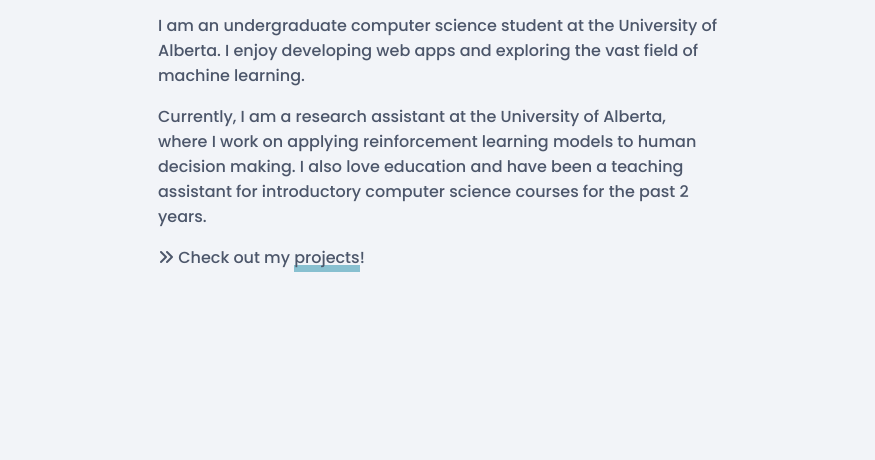
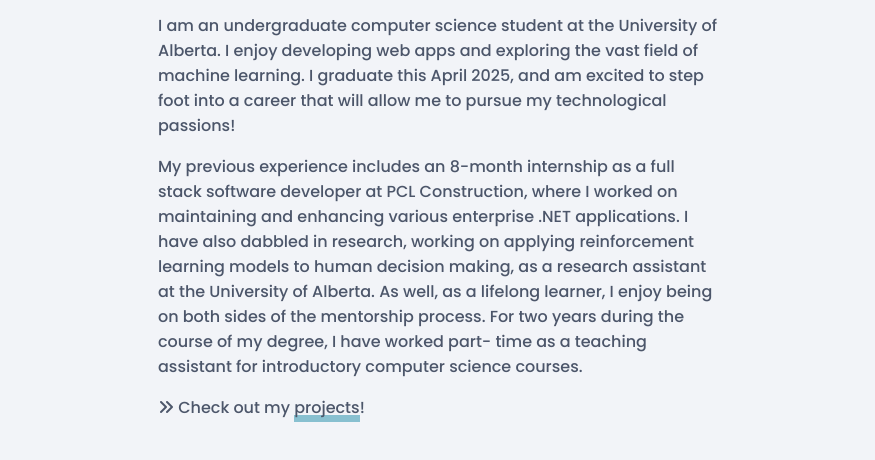
Before and after one commit to ggracez/ggracez.github.io, a plain HTML site: page index.html in a window 1280 px wide. Shown: the part 332-792 px from the top of the page, without its empty margins (202-1077 px from the left). Drawn offline with Linux system fonts and the light colour scheme.

Commit message:
update bio

```diff
--- a/index.html
+++ b/index.html
@@ -56,12 +56,17 @@
         <p class="about-text">
           I am an undergraduate computer science student at the University of Alberta.
           I enjoy developing web apps and exploring the vast field of machine learning.
+          I graduate this April 2025, and am excited to step foot into a career that
+          will allow me to pursue my technological passions!
         </p>
         <p class="about-text">
-          Currently, I am a research assistant at the University of Alberta, where I
-          work on applying reinforcement learning models to human decision making. I also
-          love education and have been a teaching assistant for introductory computer
-          science courses for the past 2 years.
+          My previous experience includes an 8-month internship as a full stack software
+          developer at PCL Construction, where I worked on maintaining and enhancing various
+          enterprise .NET applications. I have also dabbled in research, working on applying
+          reinforcement learning models to human decision making, as a research assistant at
+          the University of Alberta. As well, as a lifelong learner, I enjoy being on both sides of
+          the mentorship process. For two years during the course of my degree, I have worked part-
+          time as a teaching assistant for introductory computer science courses.
         </p>
         <p class="about-text">
           <i class="fa-solid fa-angles-right"></i> Check out my <a href="./projects.html">projects</a>!
```
